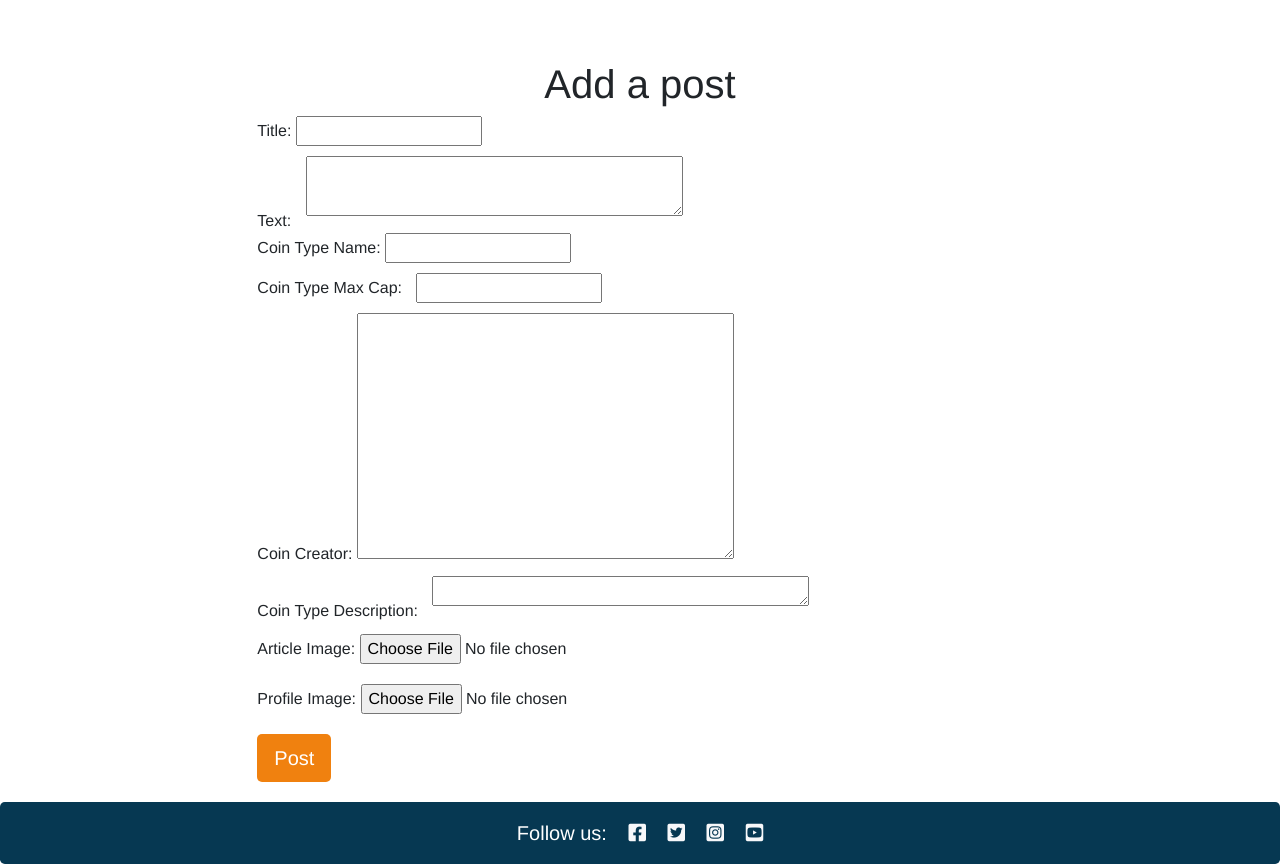
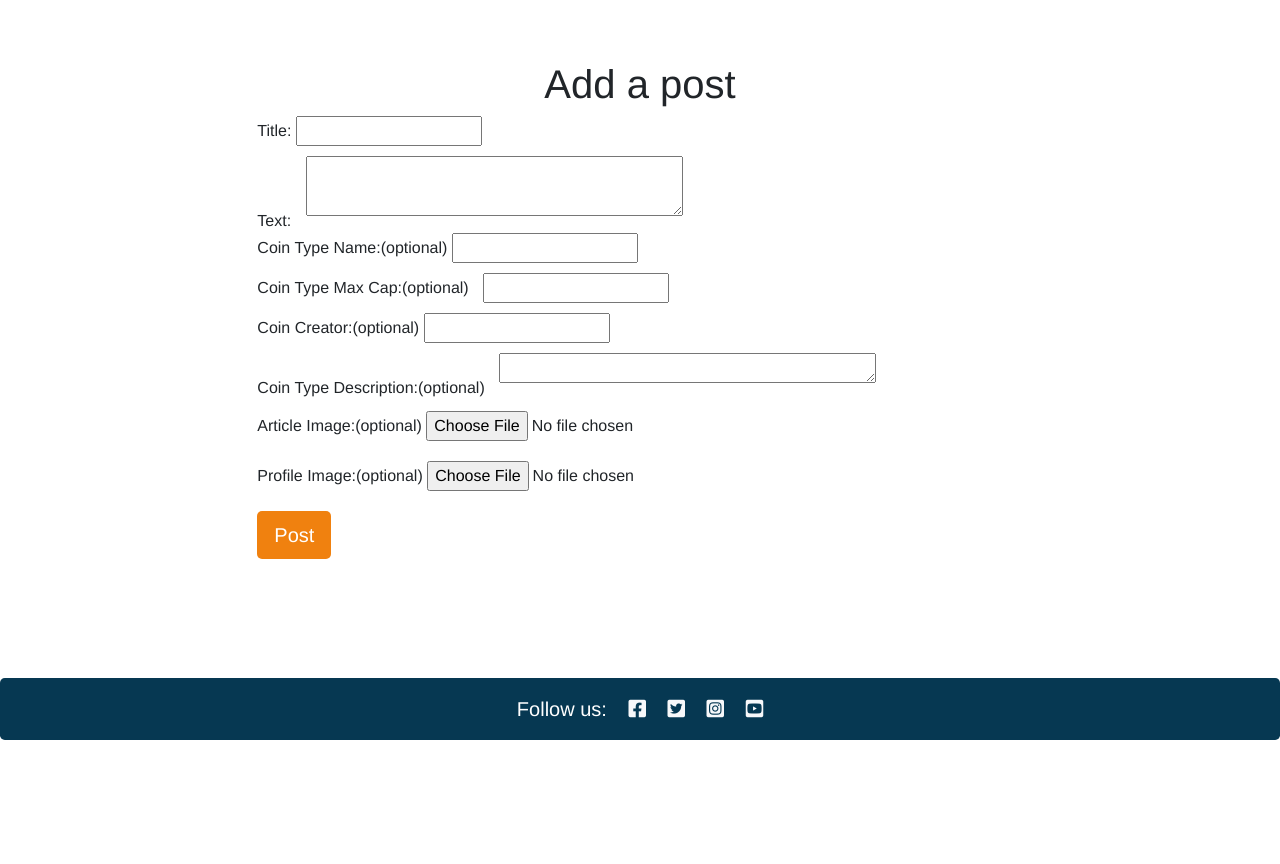
Before and after one commit to Renwar-P/cryptalk, a Django app: page /add_post/ in a window 1280 px wide. Shown: the part 60-924 px from the top of the page. After the commit the page ends 800 px from the top, so only its background shows below. Run offline with Django 5.2, Linux system fonts and the light colour scheme; the visitor is signed in with stand-in values (Sample User, id 1).

Commit message:
added optional to relevant input fields

```diff
--- a/blog/models.py
+++ b/blog/models.py
@@ -23,7 +23,7 @@ class Post(models.Model):
     coin_type_name = models.CharField(max_length=50, blank=True, null=True)
     coin_type_description = models.TextField(blank=True, null=True)
     coin_type_max_cap = models.IntegerField(blank=True, null=True)
-    coin_creator = models.TextField(blank=True, null=True)
+    coin_creator = models.CharField(max_length=50, blank=True, null=True)
     author_image = CloudinaryField('image', default='placeholder', blank=True, null=True)
     excerpt = models.TextField(blank=True)
     updated_on = models.DateTimeField(auto_now=True)
--- a/templates/add_post.html
+++ b/templates/add_post.html
@@ -22,27 +22,27 @@
             {{ form.body }}
           </div>
           <div class="form-group">
-            <label for="id_coin_type_name">Coin Type Name:</label>
+            <label for="id_coin_type_name">Coin Type Name:(optional)</label>
             {{ form.coin_type_name }}
           </div>
           <div class="form-group">
-            <label for="id_coin_type_max_cap">Coin Type Max Cap:</label>
+            <label for="id_coin_type_max_cap">Coin Type Max Cap:(optional)</label>
             {{ form.coin_type_max_cap }}
           </div>
           <div class="form-group">
-            <label for="id_coin_type_max_cap">Coin Creator:</label>
+            <label for="id_coin_type_max_cap">Coin Creator:(optional)</label>
             {{ form.coin_creator }}
           </div>
           <div  class="form-group">
-            <label style="height: 5px; margin-bottom: 30px;" for="id_coin_type_description">Coin Type Description:</label>
+            <label style="height: 5px; margin-bottom: 30px;" for="id_coin_type_description">Coin Type Description:(optional)</label>
             {{ form.coin_type_description }}
           </div>
           <div class="form-group">
-            <label for="id_featured_image">Article Image:</label>
+            <label for="id_featured_image">Article Image:(optional)</label>
             <input type="file" style="margin-bottom: 20px;" id="id_featured_image" name="featured_image">
           </div>
           <div class="form-group">
-            <label for="id_author_image">Profile Image:</label>
+            <label for="id_author_image">Profile Image:(optional)</label>
             <input type="file" id="id_author_image" name="author_image">
           </div>
           <button   style="margin-top: 20px;" class="btn btn-signup right btn-lg" type="submit">Post</button>
--- a/templates/post_detail.html
+++ b/templates/post_detail.html
@@ -9,7 +9,7 @@
         <!-- Post title goes in these h1 tags -->
         <h1 class="post-title">{{ post.title }}</h1>
         <!-- Post author goes before the | the post's created date goes after -->
-        <p class="post-subtitle">{{ post.author }} | {{ post.created_on }} | {{post.coin_type.name |default_if_none:"" }} | {{post.coin_type.description |default_if_none:"" }} | {{post.coin_type.max_cap |default_if_none:"" }}</p>
+        <p class="post-subtitle">{{ post.author }} | {{ post.created_on }} | {{post.coin_type_name |default_if_none:"" }} | Coin Creator: {{post.coin_creator |default_if_none:"" }} | Description: {{post.coin_type_description |default_if_none:"" }} | Max Cap: {{post.coin_type_max_cap |default_if_none:"" }}</p>
 
 
 
```
Also changed, not shown: templates/update_post.html (+9 -5 lines), blog/migrations/0017_alter_post_coin_creator.py (added).
